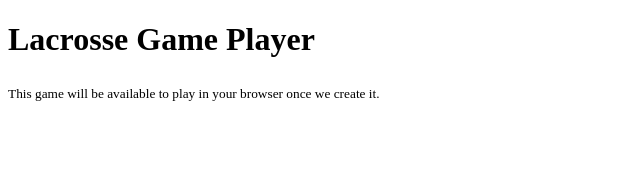
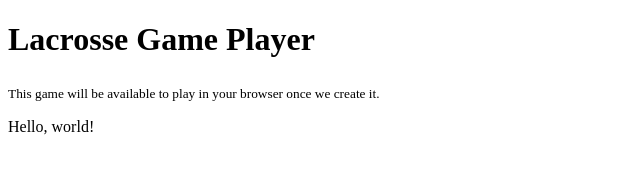
Before and after one commit to cklgaming/laxGamev2, a plain HTML site: page game.html in a window 1280 px wide. Shown: the full height of the page, 0-640 px from the left. Drawn offline with Linux system fonts and the light colour scheme.

Commit message:
Hello World

```diff
--- /dev/null
+++ b/constants.mjs
@@ -0,0 +1 @@
+// constants.mjs
--- a/game.html
+++ b/game.html
@@ -7,5 +7,8 @@
     <body>
         <h1>Lacrosse Game Player</h1>
         <sub>This game will be available to play in your browser once we create it.</sub>
+        <p id="p1">Sample Text</p>
+
+    <script type="module" src="index.mjs"></script>
     </body>
 </html>
--- /dev/null
+++ b/gameStyle.css
@@ -0,0 +1 @@
+/* gameStyle.css */
--- /dev/null
+++ b/index.mjs
@@ -0,0 +1,5 @@
+// index.mjs
+
+const p1 = document.querySelector("#p1");
+
+p1.innerText = "Hello, world!";
```
Also changed, not shown: 1 other file.
